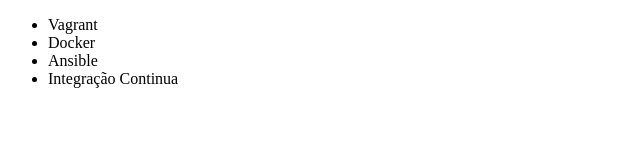
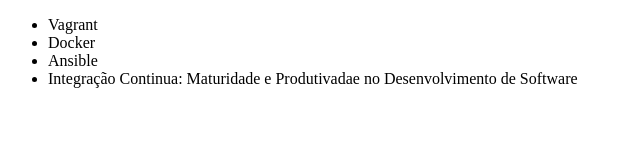
Before and after one commit to filipecajado/alura-git, a plain HTML site: page index.html in a window 1280 px wide. Shown: the whole page, without its empty margins (0-640 px from the left). Drawn offline with Linux system fonts and the light colour scheme.

Commit message:
Renomenado curso de integração

```diff
--- a/index.html
+++ b/index.html
@@ -9,7 +9,7 @@
         <li>Vagrant</li>
         <li>Docker</li>
         <li>Ansible</li>
-        <li>Integração Continua</li>
+        <li>Integração Continua: Maturidade e Produtivadae no Desenvolvimento de Software</li>
     </ul>
 </body>
 </html>
```
